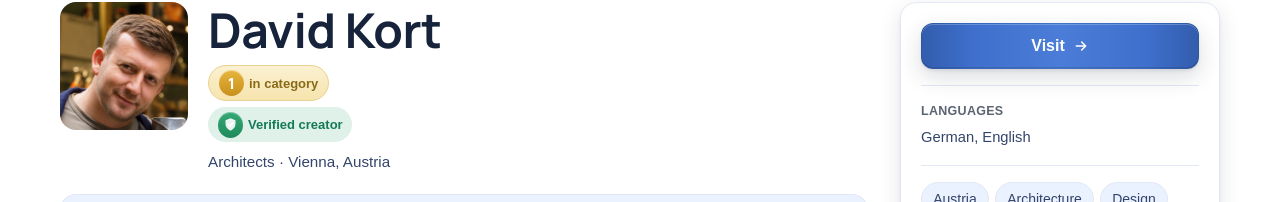
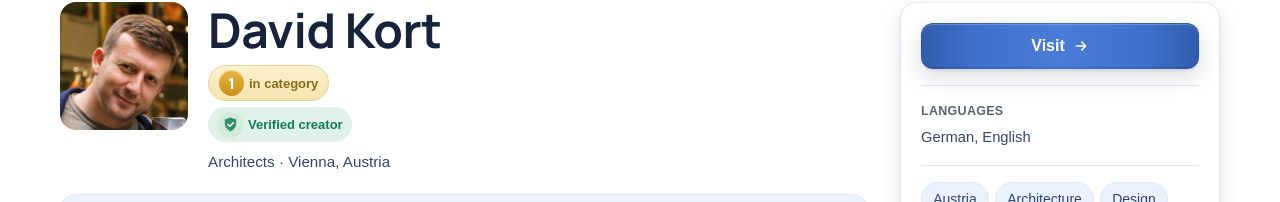
Before and after one commit to dm100usa-oss/no-ai-marketplace, a Next.js app: page /en/creators/david-kort in a window 1280 px wide. Shown: the part 275-477 px from the top of the page. Built offline with nearby package versions, Linux system fonts and the light colour scheme; a web font is replaced by a local one.

Commit message:
Add files via upload

```diff
--- a/src/components/Badges.tsx
+++ b/src/components/Badges.tsx
@@ -25,12 +25,11 @@ export function VerifiedBadge({
           width: "1.6rem",
           height: "1.6rem",
           borderRadius: "9999px",
-          background: "linear-gradient(180deg, #33a874 0%, #1f8a5b 100%)",
-          color: "#fff",
-          boxShadow: "inset 0 1px 1px rgba(255,255,255,0.4)",
+          background: "#d3ead9",
+          color: "#1f8a5b",
         }}
       >
-        <CheckShield size={15} />
+        <CheckShield size={17} />
       </span>
       {label}
     </span>
```
